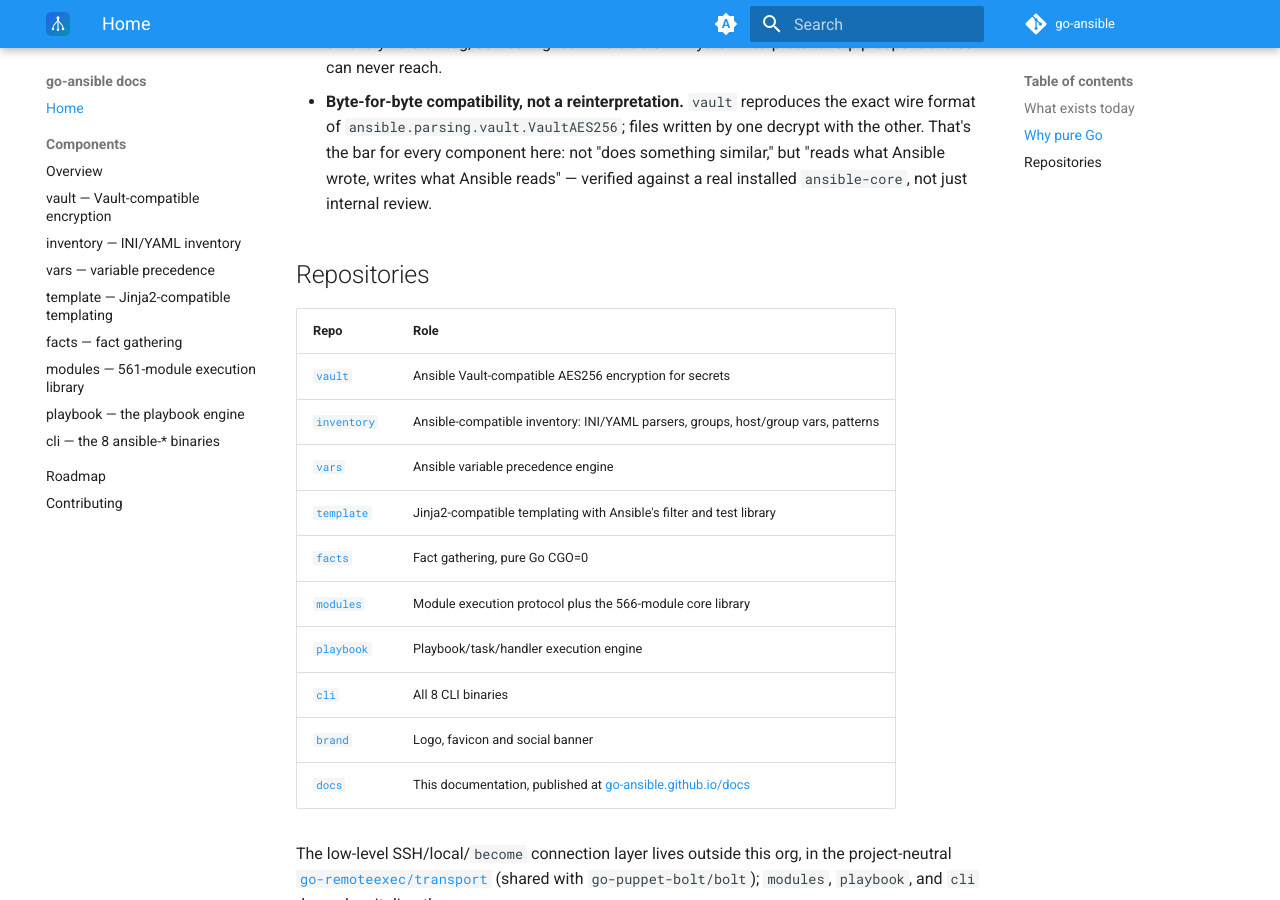
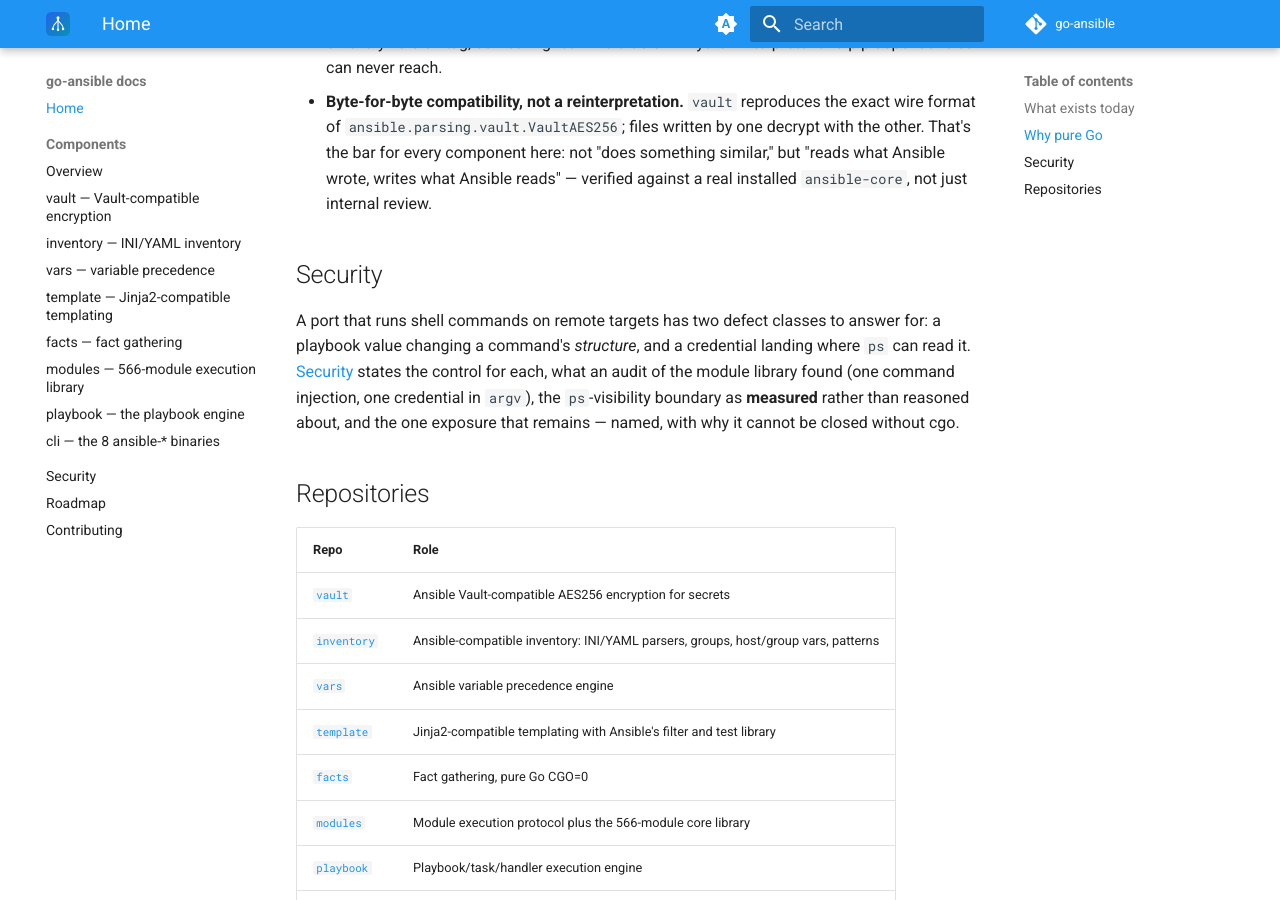
Before and after one commit to go-ansible/docs, an MkDocs documentation site: the page built from docs/index.md, in a window 1280 px wide and 900 px high, scrolled down 1357 px. Built offline with MkDocs 1.6.1 and Material for MkDocs 9.7.7, drawn with Linux system fonts in a browser that asks for light colours; the version menu is left out.

Commit message:
Add a Security page, and fix two stale module counts (#66)
The module library was audited this session and the findings existed only
in code comments and commit messages. The page states, per defect class,
what the control is, what the audit found, and what remains:

- injection: shellQuote on every interpolation (1715 call sites), and the
  async_status jid that was interpolated UNQUOTED into an rm -rf;
- exposure: ExecWithEnv rather than a shell prefix, the ps-visibility
  boundary as MEASURED (a lone command execs away and is invisible; a
  second statement keeps the shell alive and is not), and keyring, the
  one real exposure of 24 credential-prefixing modules.

It also records three things that generalise beyond these two defects: a
security fix that changes what a caller sees is not finished (the first
jid validator broke parity with real and an existing test caught it); a
dispatcher's unused platform arm is still argv; and a regression test
that drives one of a module's states proves nothing about the others.

mkdocs.yml said 561 modules in two places while every page said 566.
Counted the registry two ways -- Default().Names() at run time and
r.Register( occurrences in registry.go -- both 566, so the nav was the
stale one. NewRegistry() returns an EMPTY registry, so my first count
read zero; a count of zero from a live codebase is an instrument fault
until proven otherwise.

Co-authored-by: Claude Opus 5 <noreply@anthropic.com>

```diff
--- a/docs/index.md
+++ b/docs/index.md
@@ -50,6 +50,16 @@ Being pure Go buys three things Ansible's own Python implementation cannot:
   reads" — verified against a real installed `ansible-core`, not just internal
   review.
 
+## Security
+
+A port that runs shell commands on remote targets has two defect classes to
+answer for: a playbook value changing a command's *structure*, and a credential
+landing where `ps` can read it. [Security](security.md) states the control for
+each, what an audit of the module library found (one command injection, one
+credential in `argv`), the `ps`-visibility boundary as **measured** rather than
+reasoned about, and the one exposure that remains — named, with why it cannot be
+closed without cgo.
+
 ## Repositories
 
 | Repo | Role |
--- a/mkdocs.yml
+++ b/mkdocs.yml
@@ -1,5 +1,5 @@
 site_name: go-ansible docs
-site_description: "A pure-Go (CGO=0), functional-parity port of Ansible: Vault-compatible encryption, inventory parsing, variable precedence, Jinja2-compatible templating, fact gathering, 561 modules, the playbook engine, and all 8 ansible-* CLI binaries."
+site_description: "A pure-Go (CGO=0), functional-parity port of Ansible: Vault-compatible encryption, inventory parsing, variable precedence, Jinja2-compatible templating, fact gathering, 566 modules, the playbook engine, and all 8 ansible-* CLI binaries."
 site_url: https://go-ansible.github.io/docs/
 repo_url: https://github.com/go-ansible
 repo_name: go-ansible
@@ -48,9 +48,10 @@ nav:
       - vars — variable precedence: components/vars.md
       - template — Jinja2-compatible templating: components/template.md
       - facts — fact gathering: components/facts.md
-      - modules — 561-module execution library: components/modules.md
+      - modules — 566-module execution library: components/modules.md
       - playbook — the playbook engine: components/playbook.md
       - cli — the 8 ansible-* binaries: components/cli.md
+  - Security: security.md
   - Roadmap: roadmap.md
   - Contributing: contributing.md
 
```
Also changed, not shown: docs/components/modules.md (+3 -1 lines), docs/security.md (added, +126 -0 lines).
